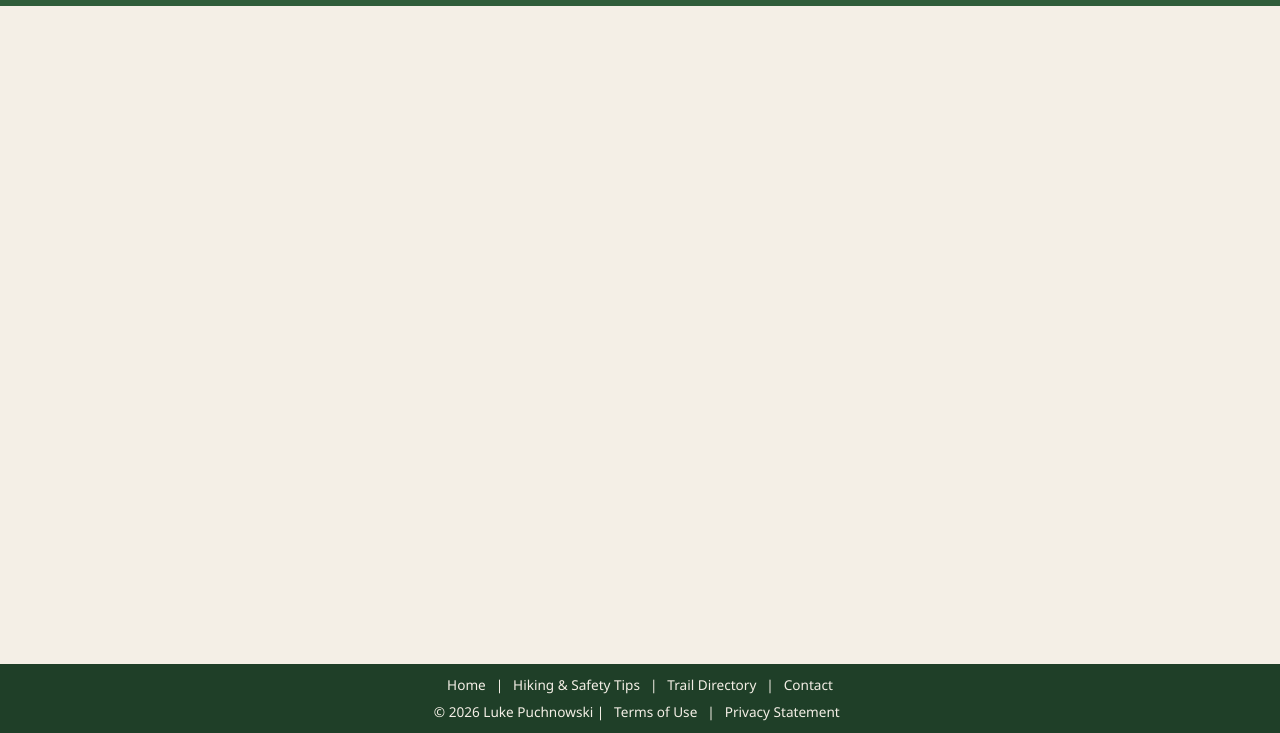
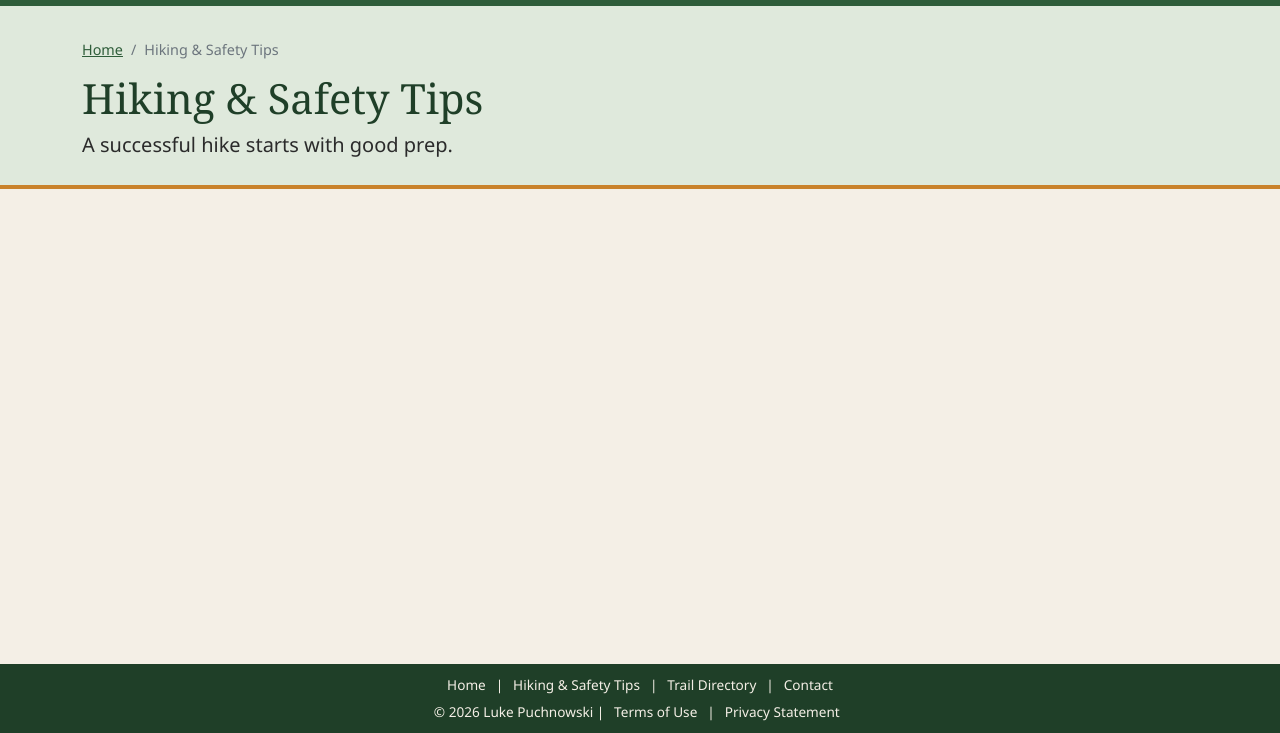
Before and after one commit to lppl1/Trail-Time, a plain HTML site: page hiking_safety.html in a window 1280 px wide. Shown: the part 67-800 px from the top of the page. Drawn offline with nearby package versions, Linux system fonts and the light colour scheme.

Commit message:
breadcrumb done

```diff
--- a/hiking_safety.html
+++ b/hiking_safety.html
@@ -43,7 +43,18 @@
         </nav>
 
         <!--breadcrumb-->
-
+        <header class="page-header">
+            <div class="container">
+                <nav aria-label="breadcrumb">
+                    <ol class="breadcrumb">
+                        <li class="breadcrumb-item"><a href="index.html">Home</a></li>
+                        <li class="breadcrumb-item active" aria-current="page">Hiking & Safety Tips</li>
+                    </ol>
+                </nav>
+                <h1>Hiking & Safety Tips</h1>
+                <p class="lead">A successful hike starts with good prep.</p>
+            </div>
+        </header>
 
         <footer class="footer">
             <div class="container">
```
